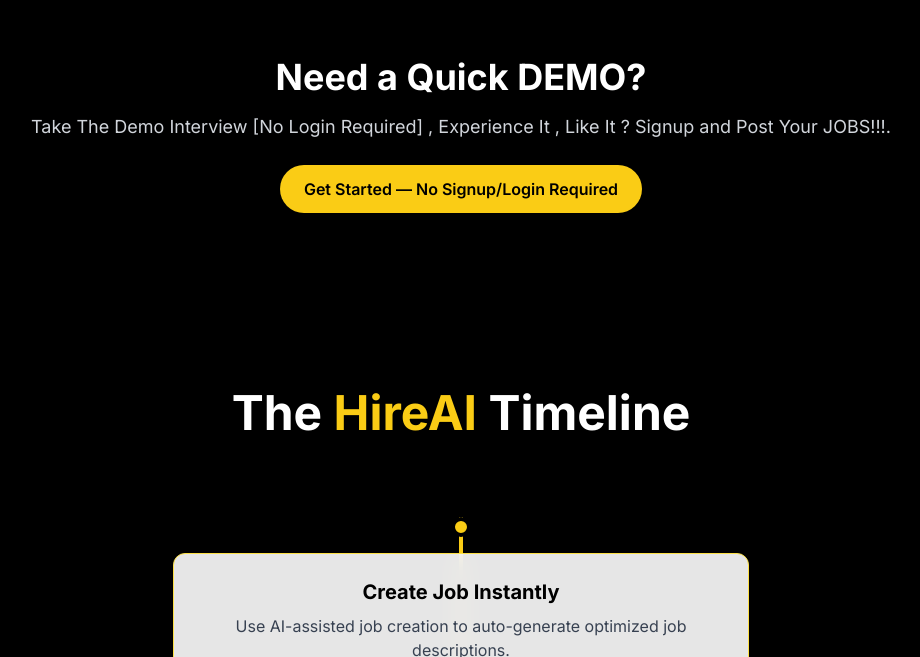
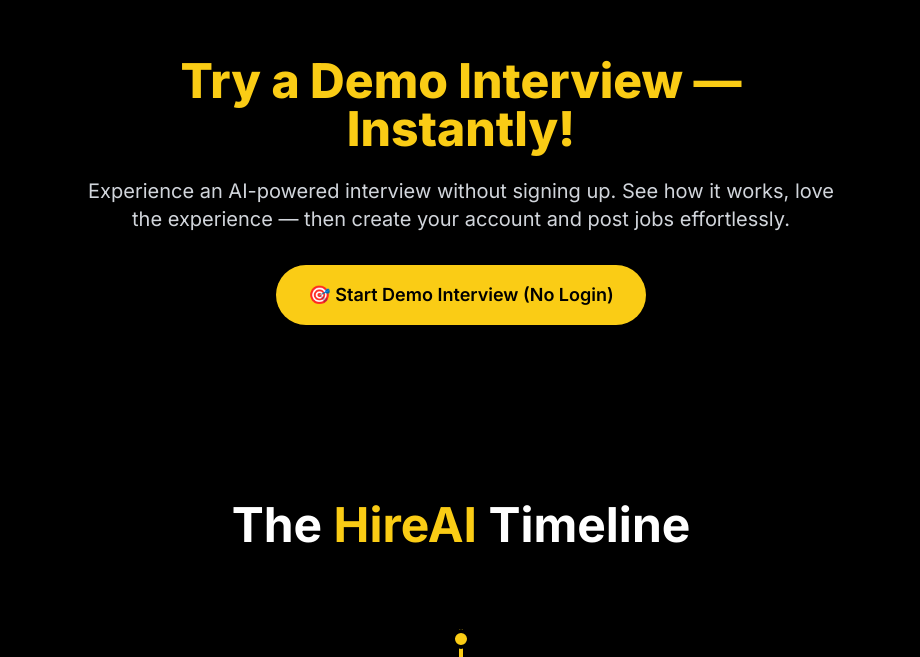
Before and after one commit to shauryasds/HireAi, a React (Vite) app in the folder client/: page / in a window 1280 px wide. Shown: the part 1903-2560 px from the top of the page, without its empty margins (179-1099 px from the left). Built offline with nearby package versions, Linux system fonts and the light colour scheme; no server answers.

Commit message:
Update CTA

```diff
--- a/client/src/components/Cta.jsx
+++ b/client/src/components/Cta.jsx
@@ -1,21 +1,22 @@
-
 import { Link } from 'react-router-dom';
 
 function CTA() {
   return (
-    <section className="bg-black text-white text-center py-20 px-6">
-      <h2 className="text-4xl font-bold mb-4">
-        Need a Quick DEMO?
+    <section className="bg-black text-white py-20 px-6 text-center">
+      <div className="max-w-3xl mx-auto">
+        <h2 className="text-4xl md:text-5xl font-extrabold mb-6 leading-tight text-yellow-400">
+          Try a Demo Interview — Instantly!
         </h2>
-      <p className="text-lg text-gray-300 mb-6">
-        Take The Demo Interview [No Login Required] , Experience It , Like It ?   Signup and Post Your JOBS!!!.
+        <p className="text-lg md:text-xl text-gray-300 mb-8">
+          Experience an AI-powered interview without signing up. See how it works, love the experience — then create your account and post jobs effortlessly.
         </p>
         <Link
           to="/apply-job/6853eb7e72aba40f3639987f"
-        className="inline-block px-6 py-3 bg-yellow-400 text-black font-semibold rounded-full hover:bg-yellow-300 transition"
+          className="inline-block bg-yellow-400 text-black text-lg font-semibold px-8 py-4 rounded-full shadow-md hover:bg-yellow-300 transition duration-300"
         >
-        Get Started — No Signup/Login Required
+          🎯 Start Demo Interview (No Login)
         </Link>
+      </div>
     </section>
   );
 }
```
Lines whose indentation alone changed are shown as unchanged.
